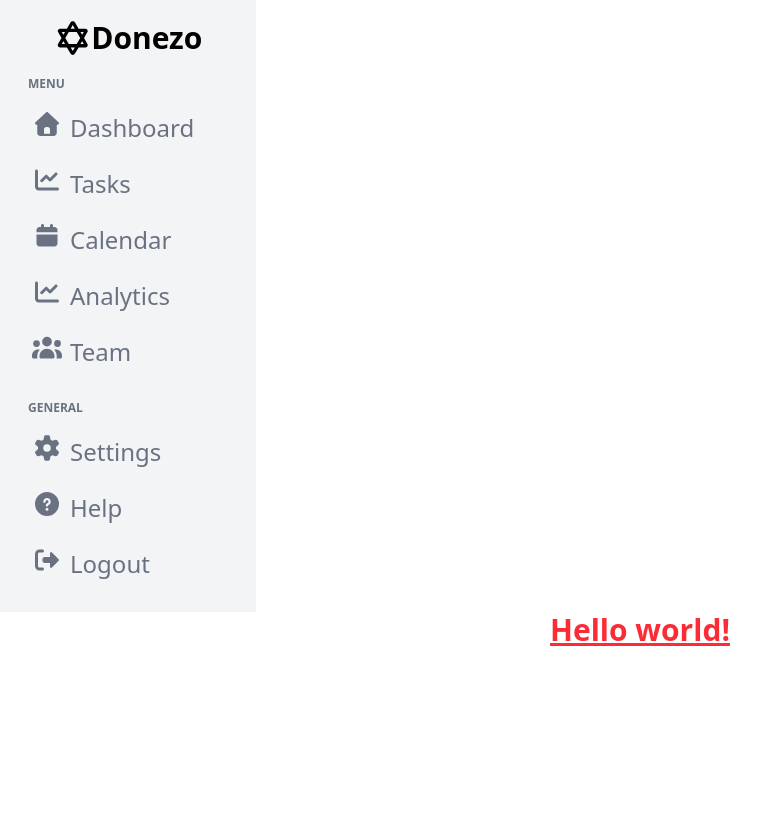
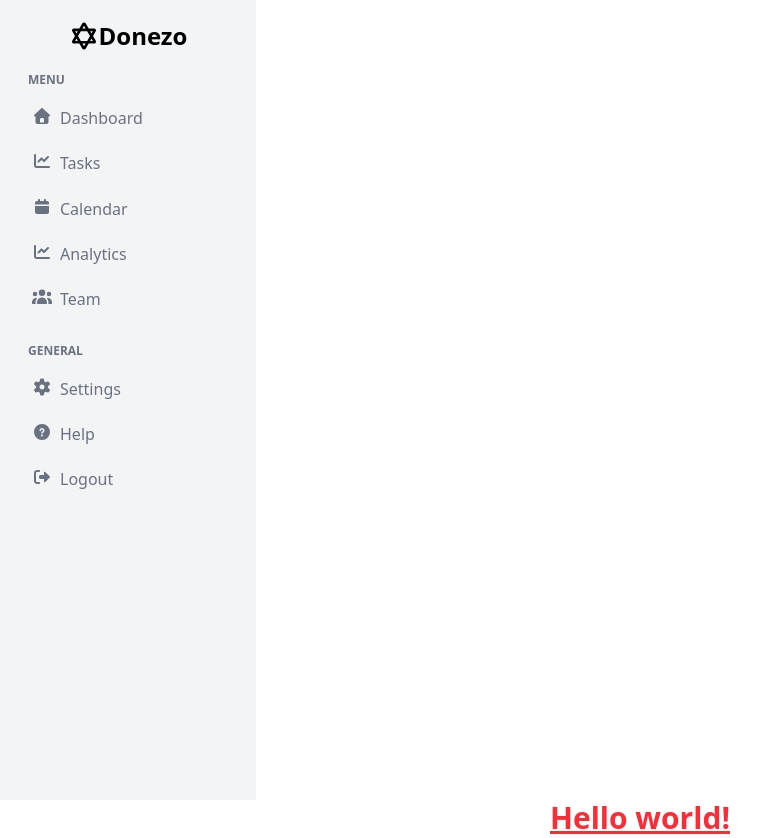
Before and after one commit to kumkumks/React_learning, a React (Vite) app in the folder day1/: page / in a window 1280 px wide. Shown: the whole page, without its empty margins (0-765 px from the left). Before the commit the page ends 800 px from the top, so only its background shows below. Built offline with nearby package versions, Linux system fonts and the light colour scheme.

Commit message:
fix: adjust sidebar styling for consistency in font sizes and height

```diff
--- a/day1/src/component/sidebar/sidebar.jsx
+++ b/day1/src/component/sidebar/sidebar.jsx
@@ -7,8 +7,8 @@ const Sidebar = () => {
     const [hoveredItem, setHoveredItem] = useState(null);
 
     return (
-        <div className="w-64 h-full bg-gray-100 p-5">
-            <div className='text-3xl flex justify-center items-center'>
+        <div className="w-64 h-dvh bg-gray-100 p-5">
+            <div className='text-2xl flex justify-center items-center'>
                 <FontAwesomeIcon icon={faStarOfDavid} />
                 <h6 className='font-semibold'>Donezo</h6>
             </div>
@@ -28,9 +28,9 @@ const Sidebar = () => {
                                     >
                                         <FontAwesomeIcon
                                             icon={item.icon}
-                                            className={`icon text-2xl ${isHovered ? 'text-green-800' : ''}`}
+                                            className={`icon text-[1rem] ${isHovered ? 'text-green-800' : ''}`}
                                         />
-                                        <p className='text-2xl'>{item.name}</p>
+                                        <p className='text-[1rem]'>{item.name}</p>
                                     </div>
                                 );
                             })
```
